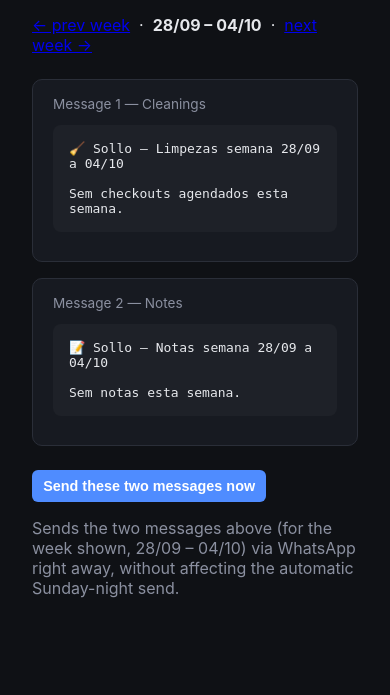
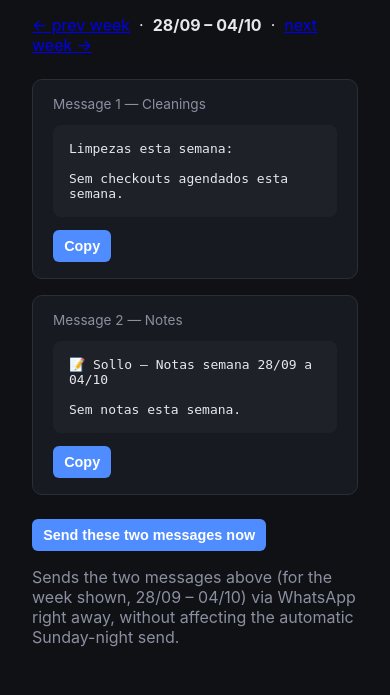
Before and after one commit to bernardocatalaof-star/sollo, a FastAPI app: page /weekly-briefing in a window 390 px wide; the page is wider, and only the part inside the window is pictured. Shown: the part 388-1083 px from the top of that part. Before the commit the page ends 986 px from the top of that part, so only its background shows below. Run offline with FastAPI, Linux system fonts and the light colour scheme; some libraries are stand-ins or nearby versions.

Commit message:
Simplify the cleanings message format; add tap-to-copy on the briefing page
Message 1 (cleanings) now reads "Limpezas esta semana:" followed by a plain
"* Weekday: cabins" bullet list, dropping the header/date-range line and the
per-day date suffix per the requested format.

Also adds a "Copy" button next to each of the two message previews, since
manually selecting multi-line text in a <pre> block on a phone is unreliable
-- this is meant to be pasted into WhatsApp manually for now, while the
automated Twilio send is on hold (see prior discussion: it needs a Meta-
approved template to fire outside the 24h session window, which the free
Sandbox can't provide).

Co-Authored-By: Claude Sonnet 5 <noreply@anthropic.com>
Claude-Session: https://claude.ai/code/session_01JXeg6Cc32LDghQhYhytFfy

```diff
--- a/app/templates/weekly_briefing.html
+++ b/app/templates/weekly_briefing.html
@@ -22,13 +22,31 @@
 <div class="cards">
   <div class="card">
     <div class="label">Message 1 — Cleanings</div>
-    <pre style="white-space:pre-wrap; background:rgba(255,255,255,0.03); border-radius:8px; padding:1rem;">{{ cleanings_message }}</pre>
+    <pre id="cleanings-text" style="white-space:pre-wrap; background:rgba(255,255,255,0.03); border-radius:8px; padding:1rem; -webkit-user-select:text; user-select:text;">{{ cleanings_message }}</pre>
+    <button type="button" onclick="copyMessage('cleanings-text', this)">Copy</button>
   </div>
   <div class="card">
     <div class="label">Message 2 — Notes</div>
-    <pre style="white-space:pre-wrap; background:rgba(255,255,255,0.03); border-radius:8px; padding:1rem;">{{ notes_message }}</pre>
+    <pre id="notes-text" style="white-space:pre-wrap; background:rgba(255,255,255,0.03); border-radius:8px; padding:1rem; -webkit-user-select:text; user-select:text;">{{ notes_message }}</pre>
+    <button type="button" onclick="copyMessage('notes-text', this)">Copy</button>
   </div>
 </div>
+
+<script>
+function copyMessage(elId, btn) {
+  const text = document.getElementById(elId).innerText;
+  const done = () => {
+    const original = btn.textContent;
+    btn.textContent = "Copied!";
+    setTimeout(() => { btn.textContent = original; }, 1500);
+  };
+  if (navigator.clipboard && navigator.clipboard.writeText) {
+    navigator.clipboard.writeText(text).then(done).catch(() => alert("Could not copy — please select the text manually."));
+  } else {
+    alert("Could not copy — please select the text manually.");
+  }
+}
+</script>
 
 <form class="inline" method="post" action="/weekly-briefing/send-now">
   <input type="hidden" name="week_start" value="{{ week_start }}">
--- a/app/weekly_briefing.py
+++ b/app/weekly_briefing.py
@@ -91,11 +91,11 @@ def upcoming_check_in_notes(db: Session, week_start: date, week_end: date) -> li
 def format_cleanings_message(db: Session, week_start: date, week_end: date) -> str:
     cleanings = cleanings_this_week(db, week_start, week_end)
 
-    lines = [f"🧹 Sollo — Limpezas semana {week_start:%d/%m} a {week_end:%d/%m}", ""]
+    lines = ["Limpezas esta semana:", ""]
     if cleanings:
         for entry in cleanings:
             weekday_name = _WEEKDAY_NAMES_PT[entry.day.weekday()]
-            lines.append(f"{weekday_name} ({entry.day:%d/%m}): {', '.join(entry.cabin_names)}")
+            lines.append(f"* {weekday_name}: {', '.join(entry.cabin_names)}")
     else:
         lines.append("Sem checkouts agendados esta semana.")
 
```
Also changed, not shown: tests/test_weekly_briefing.py (+2 -2 lines).
